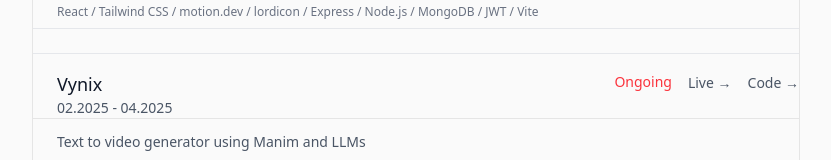
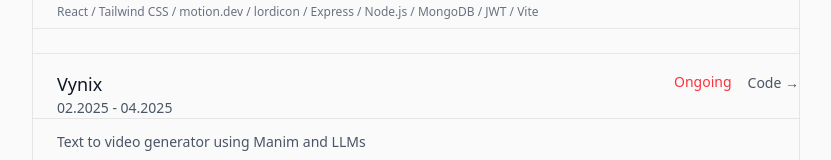
Before and after one commit to Arnav270803/MyPortfolio, a React (Vite) app: page / in a window 1280 px wide. Shown: the part 737-897 px from the top of the page, without its empty margins (224-1055 px from the left). Built offline with nearby package versions, Linux system fonts and the light colour scheme; some icons are missing.

Commit message:
Changing some links

```diff
--- a/src/Component/Sideprojects.jsx
+++ b/src/Component/Sideprojects.jsx
@@ -131,7 +131,7 @@ const WhisperFlixProject = ({ isDark }) => {
           </div>
           <div>
             <a
-              href="https://whisper-flix.vercel.app/"
+              href="https://whisperslix.vercel.app/"
               className={`hover:underline text-sm transition-colors ${
                 isDark ? 'text-gray-400 hover:text-white' : 'text-gray-600 hover:text-gray-900'
               }`}
@@ -242,16 +242,6 @@ const VynixProject = ({ isDark }) => {
             isDark ? '' : ''
           }`}>
             Ongoing
-          </div>
-          <div>
-            <a
-              href="https://vynix-wnyp.vercel.app/"
-              className={`text-sm transition-colors ${
-                isDark ? 'text-gray-400 hover:text-white' : 'text-gray-600 hover:text-gray-900'
-              }`}
-            >
-              Live →
-            </a>
           </div>
           <div>
             <a
```
